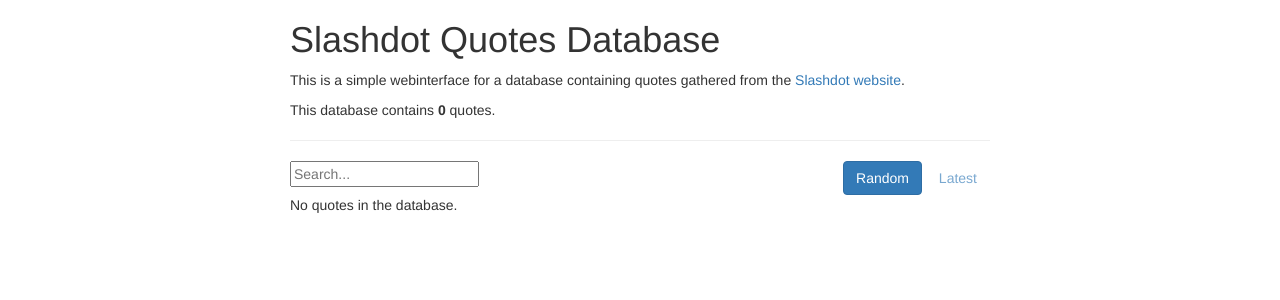
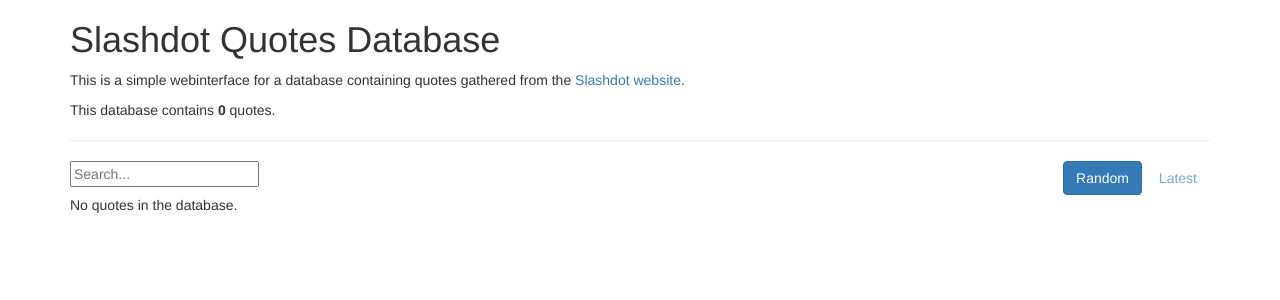
Before and after one commit to dhedegaard/quotes, a Django app: page / in a window 1280 px wide. Shown: the top 300 px of the page. Run offline with Django 3.2, Linux system fonts and the light colour scheme; data that the repository does not hold is empty; parts of the project's set-up code (start-up, migrations or seed data) failed here and were passed over; some libraries are stand-ins or nearby versions.

Commit message:
no longer hardcode width, removed bootstrap js.

```diff
--- a/templates/base.html
+++ b/templates/base.html
@@ -5,16 +5,13 @@
     <meta http-equiv="Content-Type" content="text/html; charset=utf-8" />
     <link type="text/css" href="//netdna.bootstrapcdn.com/twitter-bootstrap/2.3.1/css/bootstrap-combined.min.css" rel="stylesheet" />
     <link href="/static/style.css" rel="stylesheet" type="text/css" />
-    <script type="text/javascript" src="http://netdna.bootstrapcdn.com/twitter-bootstrap/2.3.1/js/bootstrap.min.js"></script>
     <title>{% block title %}base template title{% endblock %}</title>
   </head>
   <body>
-    <div style="width: 100%; font-align: center;">
-      <div style="width: 700px; margin-left: auto; margin-right: auto;" >
+    <div class="container">
       {% block content %}
       base template content
       {% endblock %}
-      </div>
     </div>
   </body>
 </html>
```
